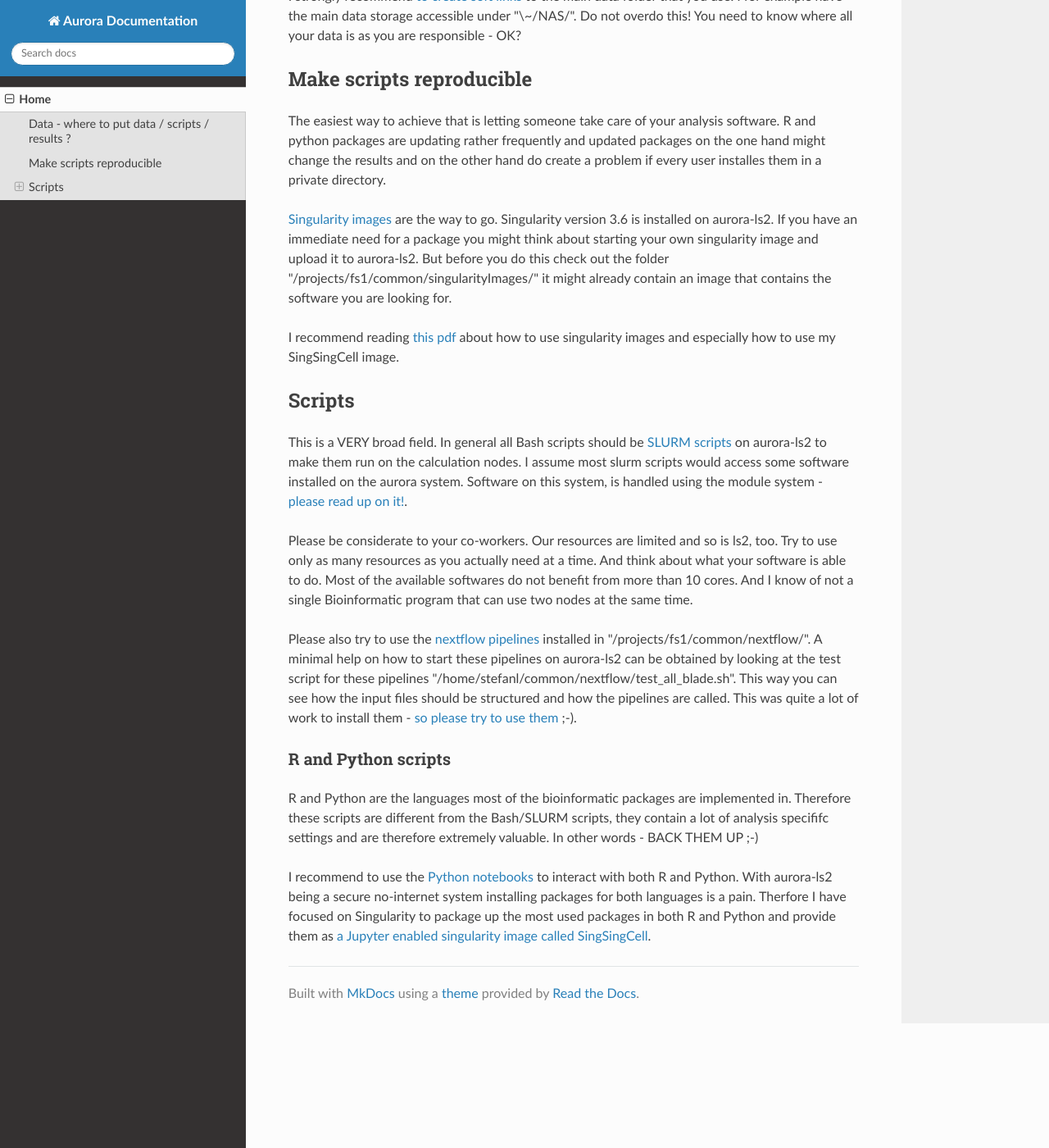
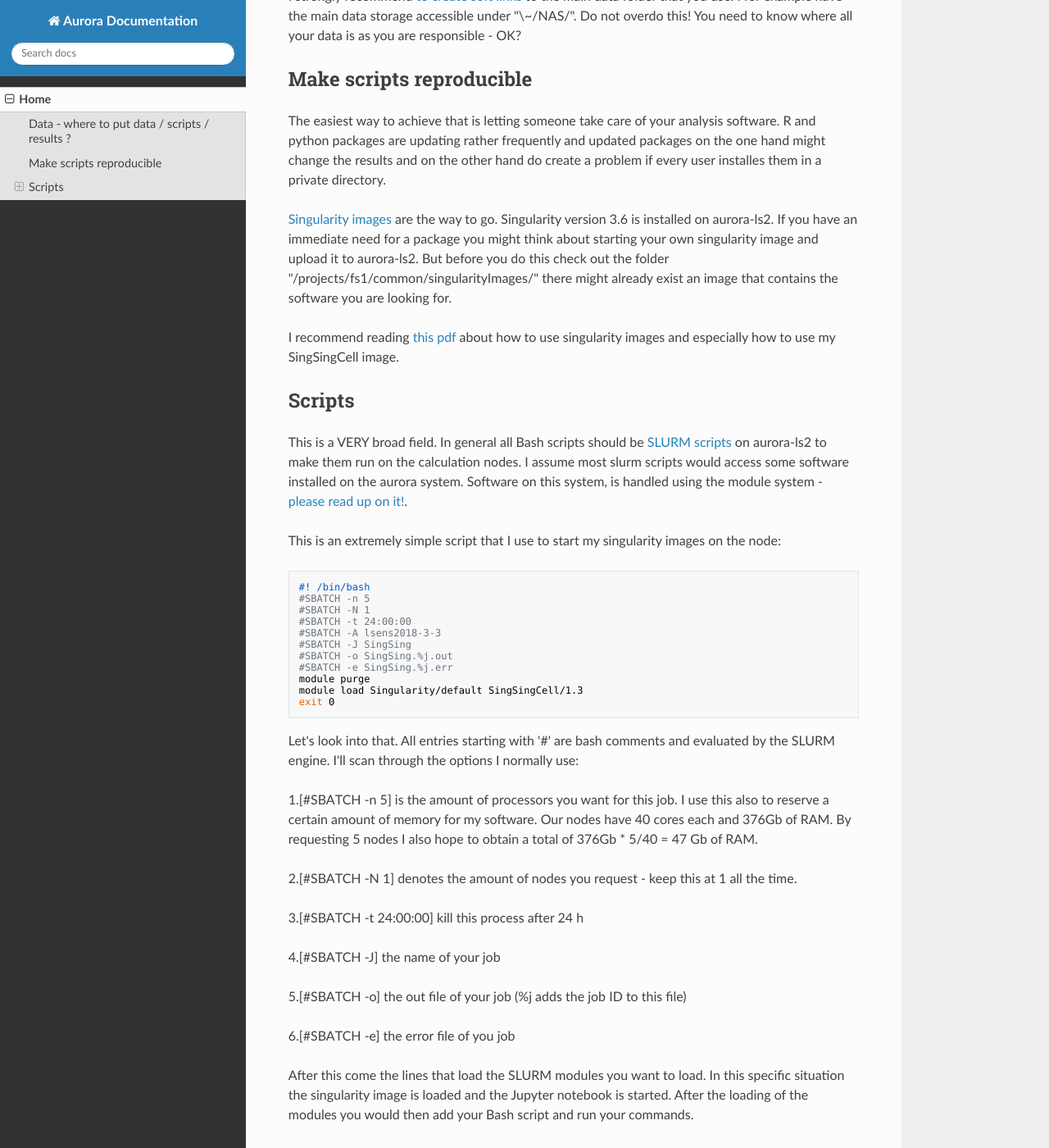
Before and after one commit to stela2502/aurora_docu, an MkDocs documentation site: the page built from docs/index.md, in a window 1280 px wide and 1400 px high, scrolled down 869 px. Shown: the whole window at 82% size. Built offline with MkDocs 1.6.1, drawn with Linux system fonts in a browser that asks for light colours; nearby versions of some CDN libraries; some of the changed text lies outside the part shown.

Commit message:
added minimal SLURM script

````diff
--- a/docs/index.md
+++ b/docs/index.md
@@ -34,13 +34,51 @@ R and python packages are updating rather frequently and updated packages on the
 and on the other hand do create a problem if every user installes them in a private directory.
 
 [Singularity images](https://sylabs.io/guides/3.6/user-guide/quick_start.html) are the way to go.
-Singularity version 3.6 is installed on aurora-ls2. If you have an immediate need for a package you might think about starting your own singularity image and upload it to aurora-ls2. But before you do this check out the folder "/projects/fs1/common/singularityImages/" it might already contain an image that contains the software you are looking for.
+Singularity version 3.6 is installed on aurora-ls2. If you have an immediate need for a package you might think about starting your own singularity image and upload it to aurora-ls2. But before you do this check out the folder "/projects/fs1/common/singularityImages/" there might already exist an image that contains the software you are looking for.
 
 I recommend reading [this pdf](pdfs/HowToUseSingularityOnLsens2.pdf) about how to use singularity images and especially how to use my SingSingCell image.
 
 ## Scripts
 
 This is a VERY broad field. In general all Bash scripts should be [SLURM scripts](https://lunarc-documentation.readthedocs.io/en/latest/batch_system/) on aurora-ls2 to make them run on the calculation nodes. I assume most slurm scripts would access some software installed on the aurora system. Software on this system, is handled using the module system - [please read up on it!](https://lunarc-documentation.readthedocs.io/en/latest/aurora_modules/).
+
+This is an extremely simple script that I use to start my singularity images on the node:
+```
+#! /bin/bash
+#SBATCH -n 5
+#SBATCH -N 1
+#SBATCH -t 24:00:00
+#SBATCH -A lsens2018-3-3
+#SBATCH -J SingSing
+#SBATCH -o SingSing.%j.out
+#SBATCH -e SingSing.%j.err
+module purge
+module load Singularity/default SingSingCell/1.3
+exit 0
+```
+Let's look into that. All entries starting with '#' are bash comments and evaluated by the SLURM engine.
+I'll scan through the options I normally use:
+
+1.[#SBATCH -n 5] is the amount of processors you want for this job.
+    I use this also to reserve a certain amount of memory for my software. Our nodes have 40 cores each and 376Gb of RAM.
+    By requesting 5 nodes I also hope to obtain a total of 376Gb * 5/40 = 47 Gb of RAM.
+
+2.[#SBATCH -N 1] denotes the amount of nodes you request - keep this at 1 all the time.
+
+3.[#SBATCH -t 24:00:00] kill this process after 24 h
+
+4.[#SBATCH -J] the name of your job
+
+5.[#SBATCH -o] the out file of your job (%j adds the job ID to this file)
+
+6.[#SBATCH -e] the error file of you job
+
+
+After this come the lines that load the SLURM modules you want to load.
+In this specific situation the singularity image is loaded and the Jupyter notebook is started.
+After the loading of the modules you would then add your Bash script and run your commands.
+
+Please finish up with a trailing "exit 0" as this likely helps the SLURM error detection system.
 
 Please be considerate to your co-workers. Our resources are limited and so is ls2, too. Try to use only as many resources as you actually need at a time. And think about what your software is able to do. Most of the available softwares do not benefit from more than 10 cores. And I know of not a single Bioinformatic program that can use two nodes at the same time.
 
````
Also changed, not shown: 1 other file.
